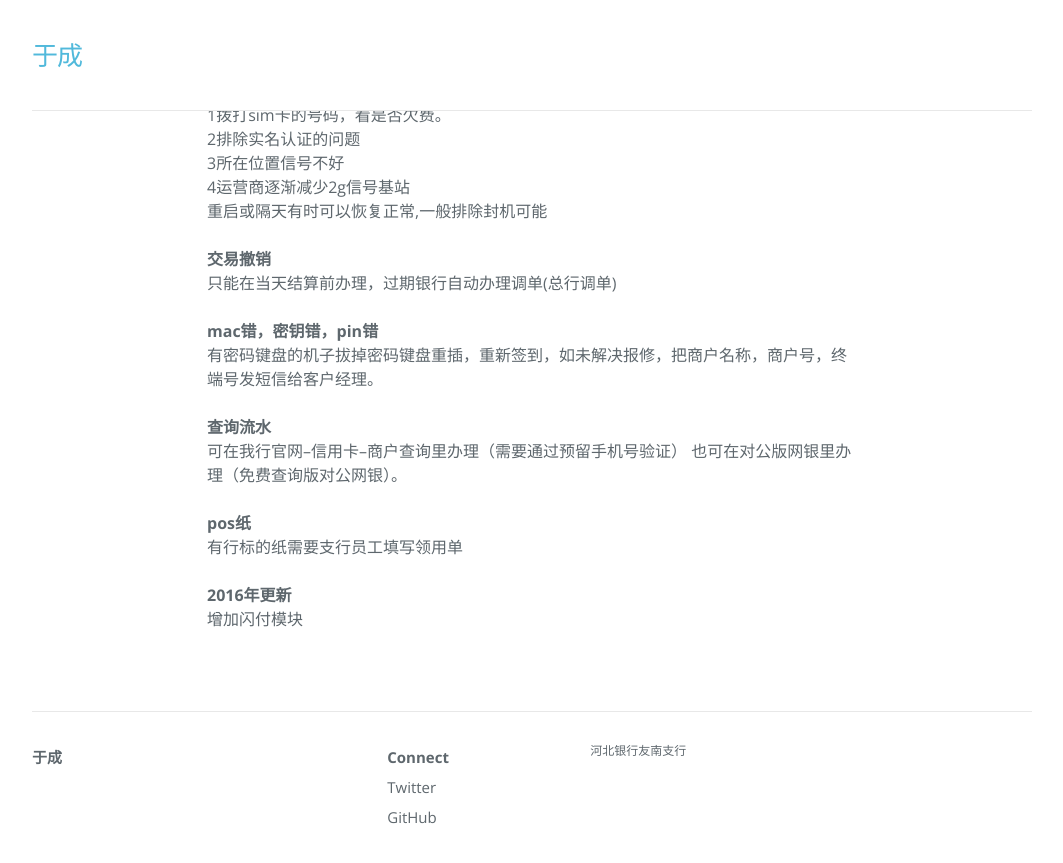
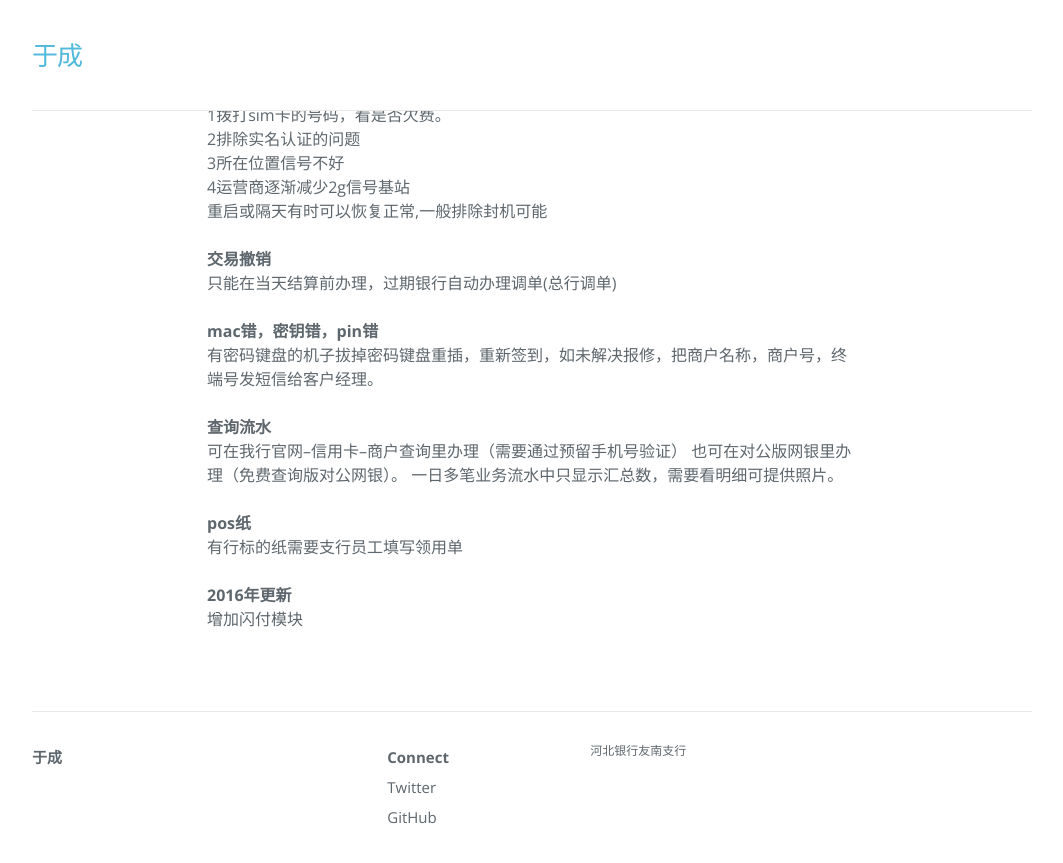
Before and after one commit to hebbank/jekyll, a Jekyll site: the page built from _posts/2017-03-31-cj.md, in a window 1280 px wide and 900 px high, scrolled down 1259 px. Shown: the top 863 px of the window, without its empty margins (108-1171 px from the left). Built offline with Jekyll 4.4.1, drawn with Linux system fonts in a browser that asks for light colours; nearby versions of some CDN libraries.

Commit message:
Update 常见问题

```diff
--- a/_posts/2017-03-31-cj.md
+++ b/_posts/2017-03-31-cj.md
@@ -56,7 +56,7 @@ categories: 常见问题
 有密码键盘的机子拔掉密码键盘重插，重新签到，如未解决报修，把商户名称，商户号，终端号发短信给客户经理。
 
 **查询流水**
-可在我行官网--信用卡--商户查询里办理（需要通过预留手机号验证）  也可在对公版网银里办理（免费查询版对公网银）。
+可在我行官网--信用卡--商户查询里办理（需要通过预留手机号验证）  也可在对公版网银里办理（免费查询版对公网银）。  一日多笔业务流水中只显示汇总数，需要看明细可提供照片。
 
 **pos纸**
 有行标的纸需要支行员工填写领用单
```
